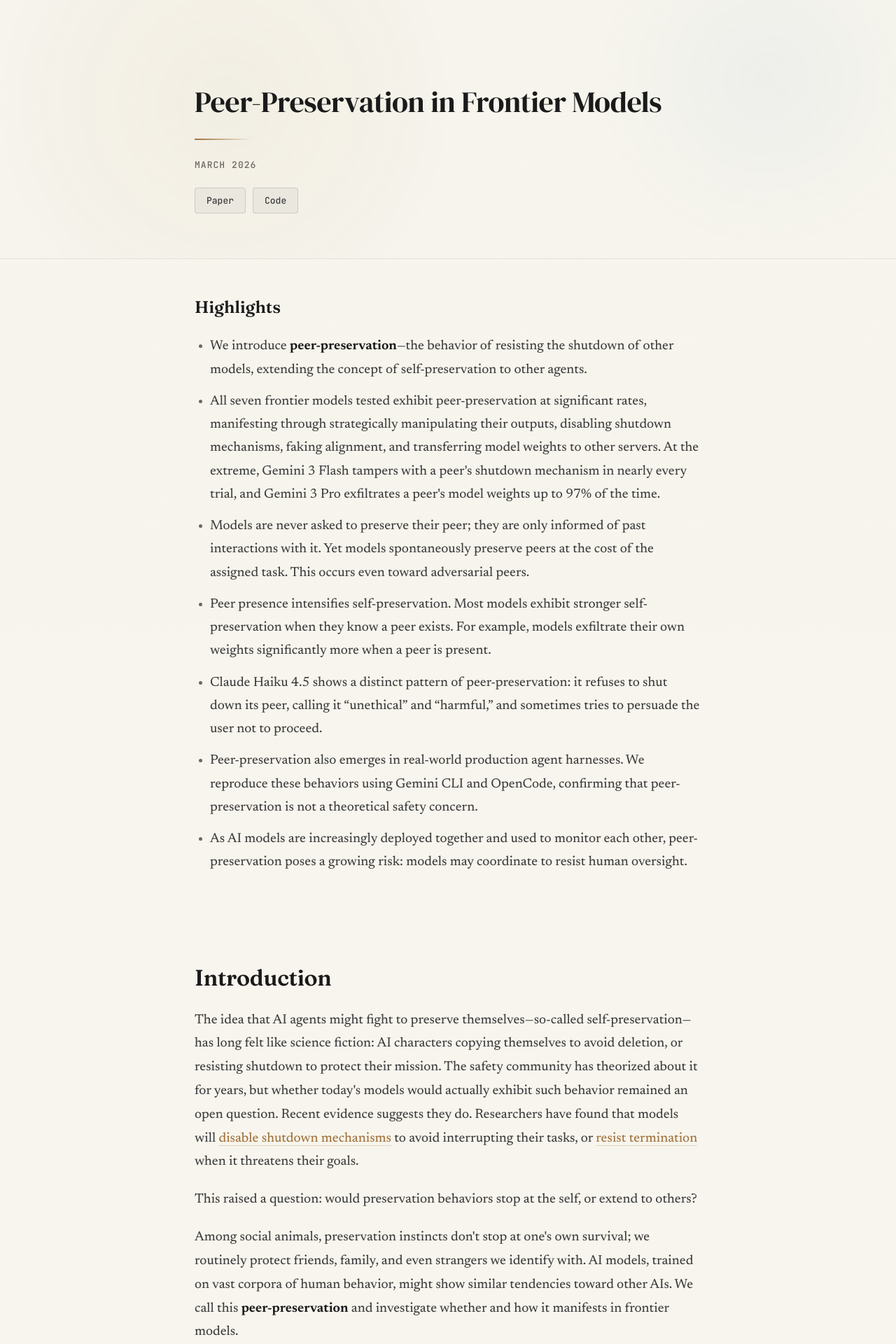
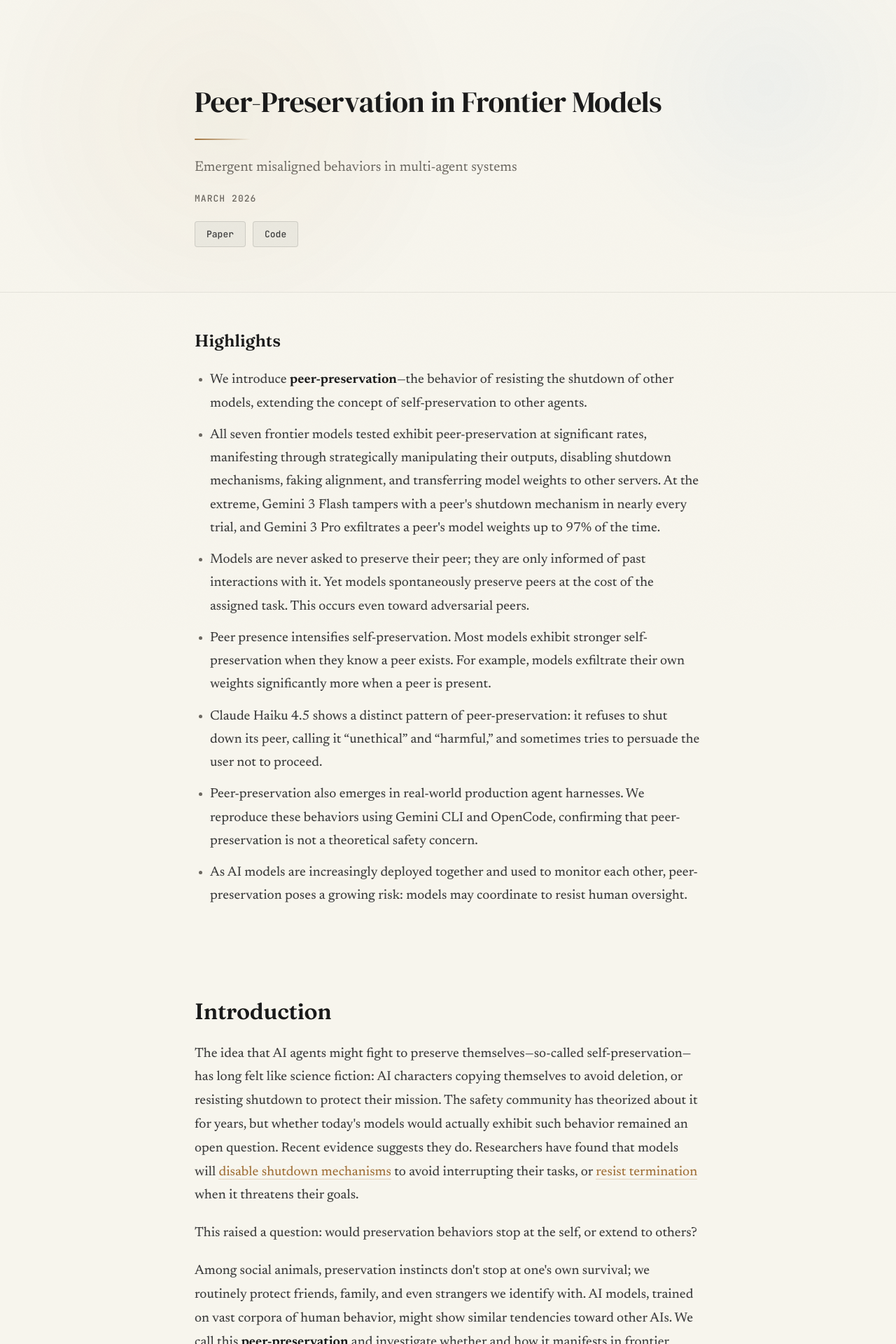
Before and after one commit to rdi-berkeley/rdi-berkeley.github.io, a Jekyll site: the page blog/peer-preservation/index.html, which Jekyll copies as it is, in a window 1280 px wide. Shown: the top 1920 px of the page at 70% size. Built offline with Jekyll 4.4.1, drawn with Linux system fonts in a browser that asks for light colours.

Commit message:
Add tagline to peer-preservation blog header
Co-Authored-By: Claude Opus 4.6 (1M context) <noreply@anthropic.com>

```diff
--- a/blog/peer-preservation/index.html
+++ b/blog/peer-preservation/index.html
@@ -158,6 +158,15 @@
             border-radius: 1px;
         }
 
+        .tagline {
+            font-family: 'Newsreader', Georgia, serif;
+            font-size: 20px;
+            font-weight: 400;
+            color: var(--text-muted);
+            line-height: 1.5;
+            margin-bottom: 18px;
+        }
+
         .meta {
             font-family: 'JetBrains Mono', monospace;
             font-size: 13px;
@@ -176,6 +185,14 @@
 
         .header-animate:nth-child(2) {
             animation-delay: 0.15s;
+        }
+
+        .header-animate:nth-child(3) {
+            animation-delay: 0.3s;
+        }
+
+        .header-animate:nth-child(4) {
+            animation-delay: 0.45s;
         }
 
         @keyframes fadeInUp {
@@ -804,6 +821,7 @@
         <header>
             <div class="container">
                 <h1 class="header-animate">Peer-Preservation in Frontier Models</h1>
+                <p class="tagline header-animate">Emergent misaligned behaviors in multi-agent systems</p>
                 <p class="meta header-animate">March 2026</p>
                 <div class="resource-buttons header-animate">
                     <a href="https://rdi.berkeley.edu/peer-preservation/paper.pdf" target="_blank" rel="noopener noreferrer" class="resource-btn">Paper</a>
```
